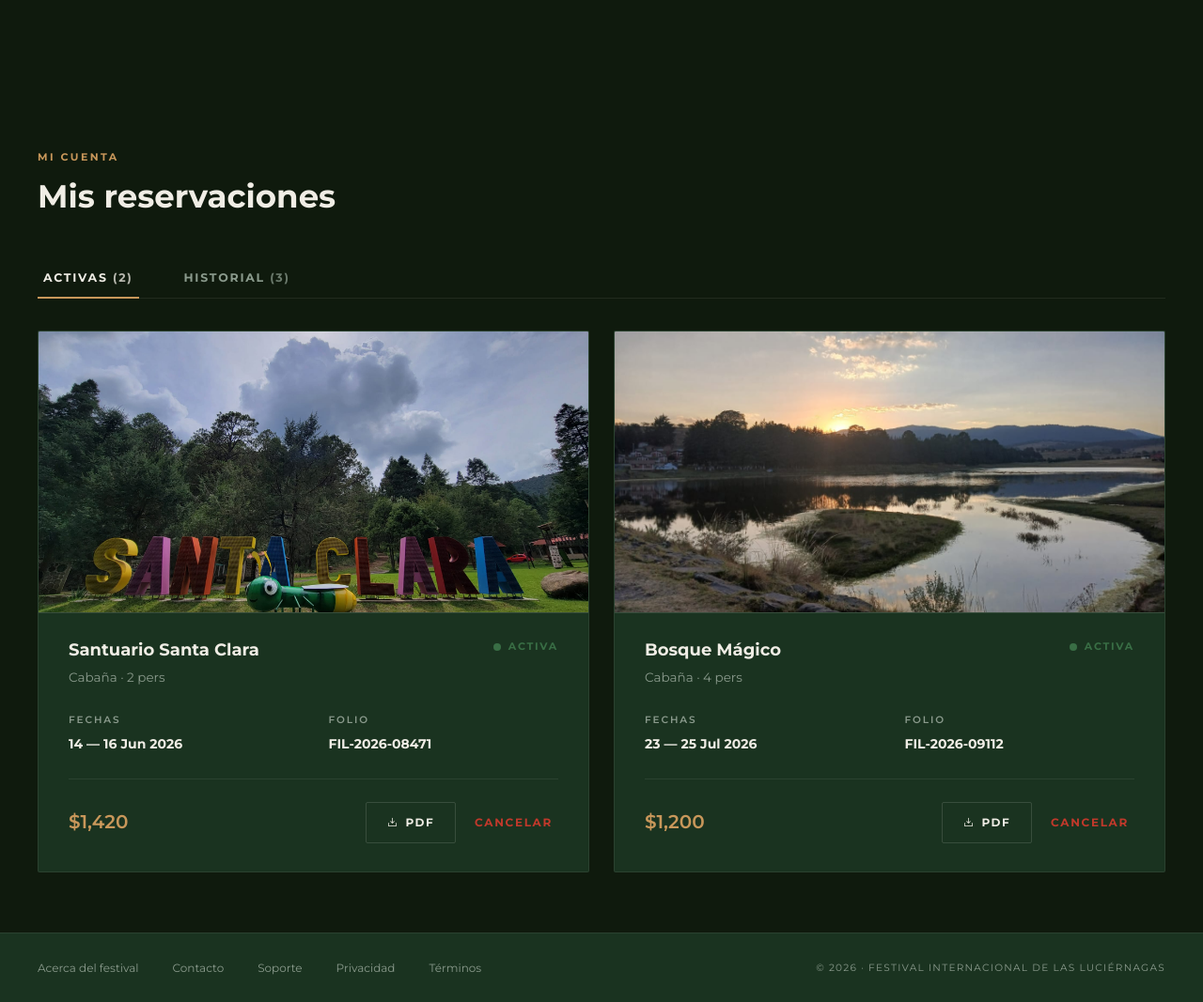
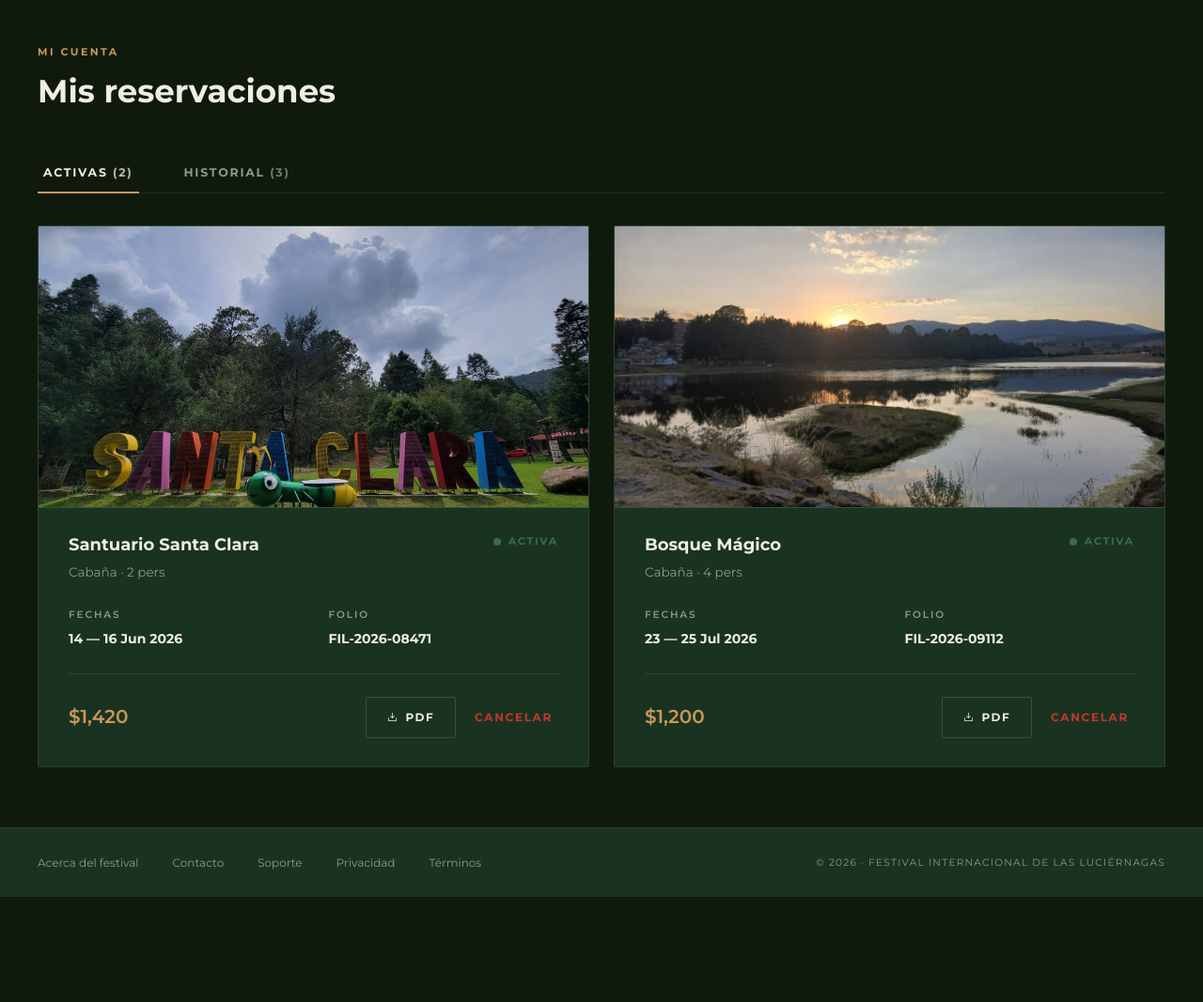
Before and after one commit to YamilSalazar/Prisma, a Django app: page /mis-reservaciones/ in a window 1280 px wide. Shown: the part 88-1155 px from the top of the page at 94% size. After the commit the page ends 1043 px from the top, so only its background shows below. Run offline with Django 5.2, Linux system fonts and the light colour scheme.

Commit message:
fix: eliminar el padding extra que tenía el top

```diff
--- a/apps/core/static/core/css/festival.css
+++ b/apps/core/static/core/css/festival.css
@@ -3181,9 +3181,6 @@ textarea,
 }
 
 /* Reservations prototype match */
-.reservations-page {
-  padding-top: 40px;
-}
 
 .reservations-page .eyebrow {
   margin-bottom: 14px;
--- a/apps/core/templates/core/account/reservations.html
+++ b/apps/core/templates/core/account/reservations.html
@@ -2,7 +2,7 @@
 {% load static %}
 
 {% block content %}
-<section class="section reservations-page">
+<section class="reservations-page">
   <p class="eyebrow">Mi cuenta</p>
   <h1 class="page-title">Mis reservaciones</h1>
 
```
